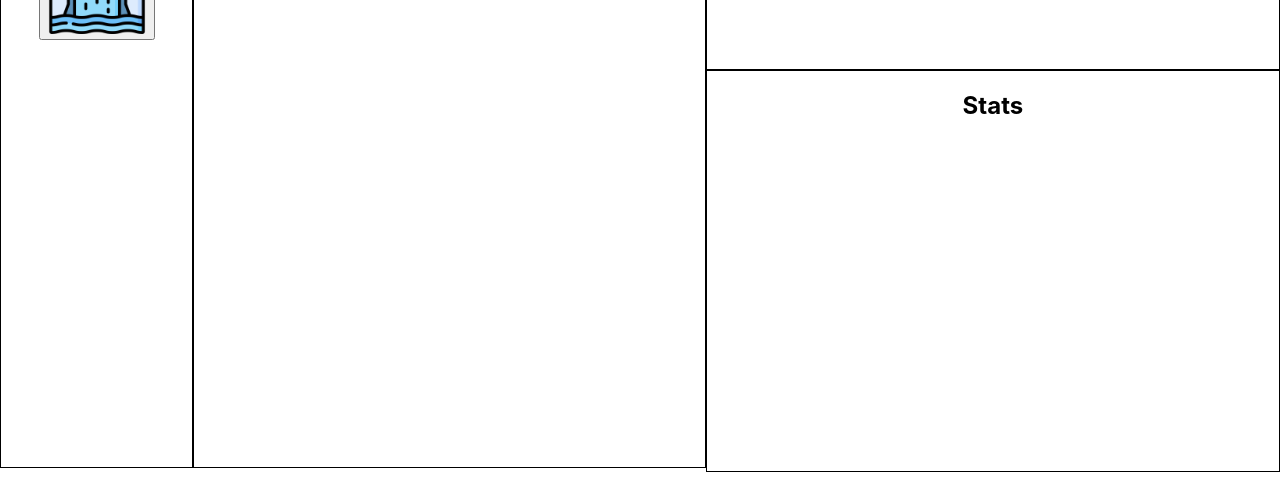
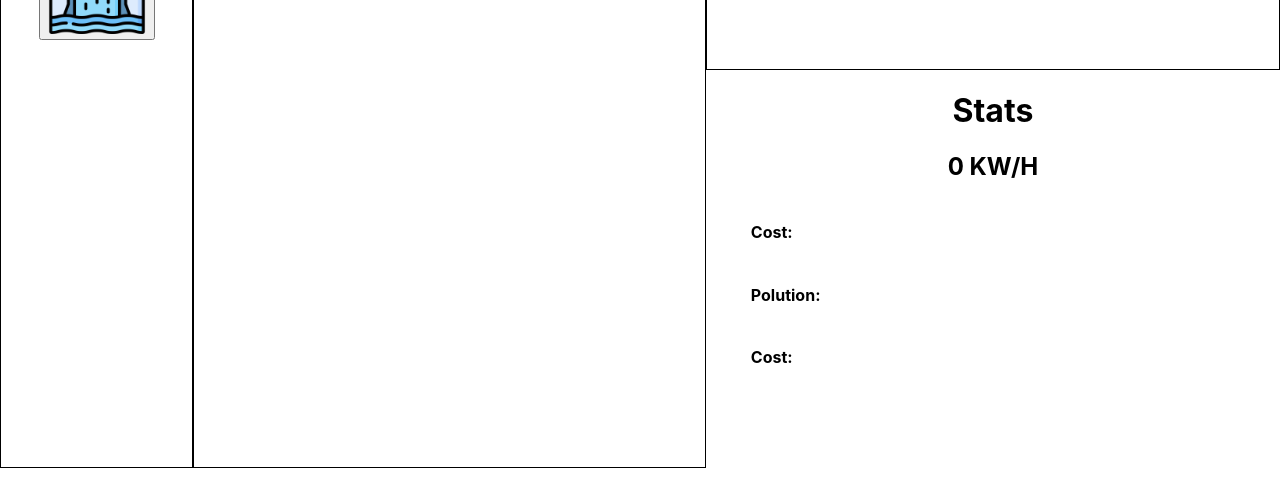
Before and after one commit to ttSchoolAcc/PowerGridVisualizer, a React (Create React App) app: page / in a window 1280 px wide. Shown: the part 332-820 px from the top of the page. Built offline with nearby package versions, Linux system fonts and the light colour scheme.

Commit message:
Added Statistics to Stats Section

```diff
--- a/src/App.css
+++ b/src/App.css
@@ -53,6 +53,17 @@
   width: 100px;
 }
 
+.stats-column{
+  height: 100%;
+}
+
+.statistics{
+  display: flex;
+  flex-direction: column;
+  align-items: start;
+  padding-left: 45px;
+}
+
 @keyframes App-logo-spin {
   from {
     transform: rotate(0deg);
--- a/src/App.js
+++ b/src/App.js
@@ -15,6 +15,7 @@ function App() {
   const [solarNum, setCount] = useState(0);
   const [windNum, setWindCount] = useState(0);
   const [hydroNum, setHydroCount] = useState(0);
+  const [kWattsNum, setkWattsNum] = useState(0);
 
   //const [solarPowerNum, setHydroCount] = useState(2); //We use KW/H
 
@@ -124,8 +125,14 @@ function App() {
           </div>
 
         {/*-------------------------------------------- STATISTICS -------------------------------------------- */}
-          <div class="mainpage-columns" style={{height: '400px'}}>
-            <h2>Stats</h2>
+          <div class="stats-column" style={{height: '400px'}}>
+            <h1>Stats</h1>
+            <h2>{kWattsNum} KW/H</h2>
+            <div class="statistics">
+              <h4>Cost: </h4>
+              <h4>Polution: </h4>
+              <h4>Cost: </h4>
+            </div>
           </div>
         </div>
 
```
